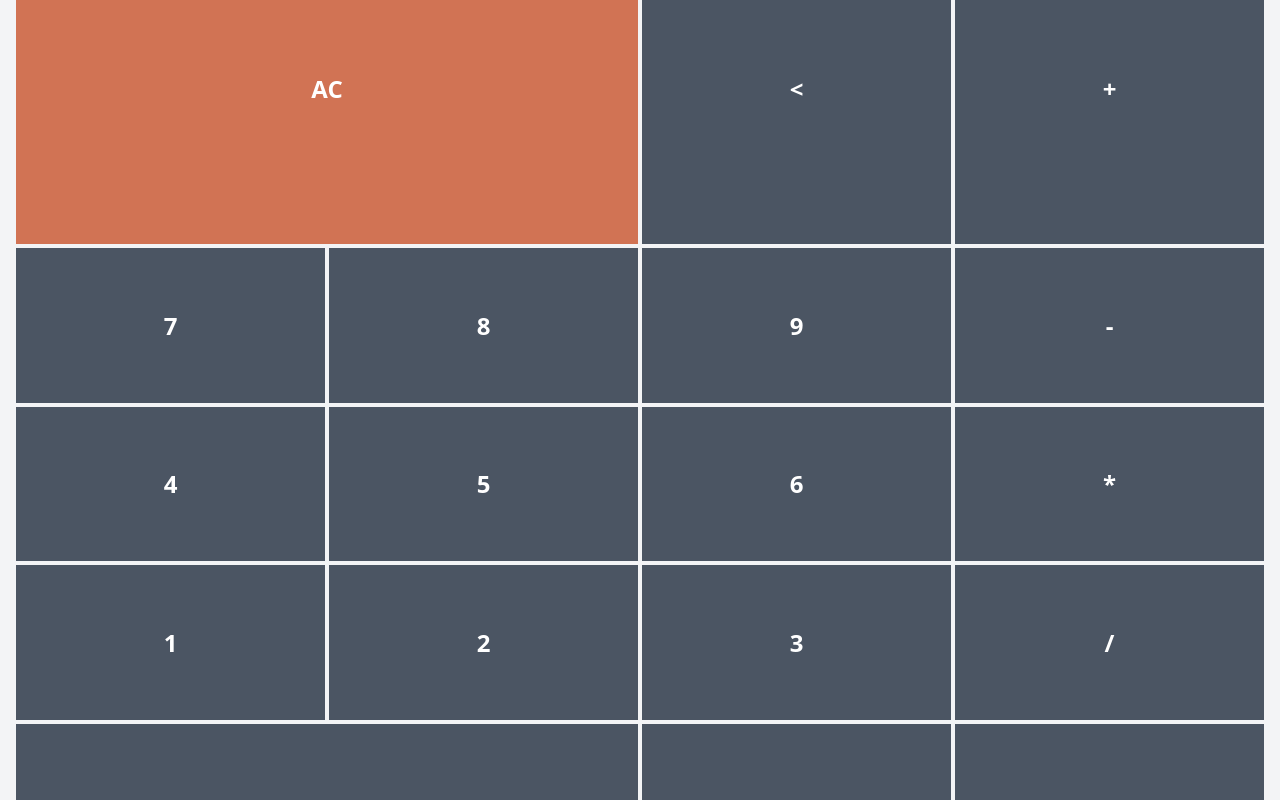
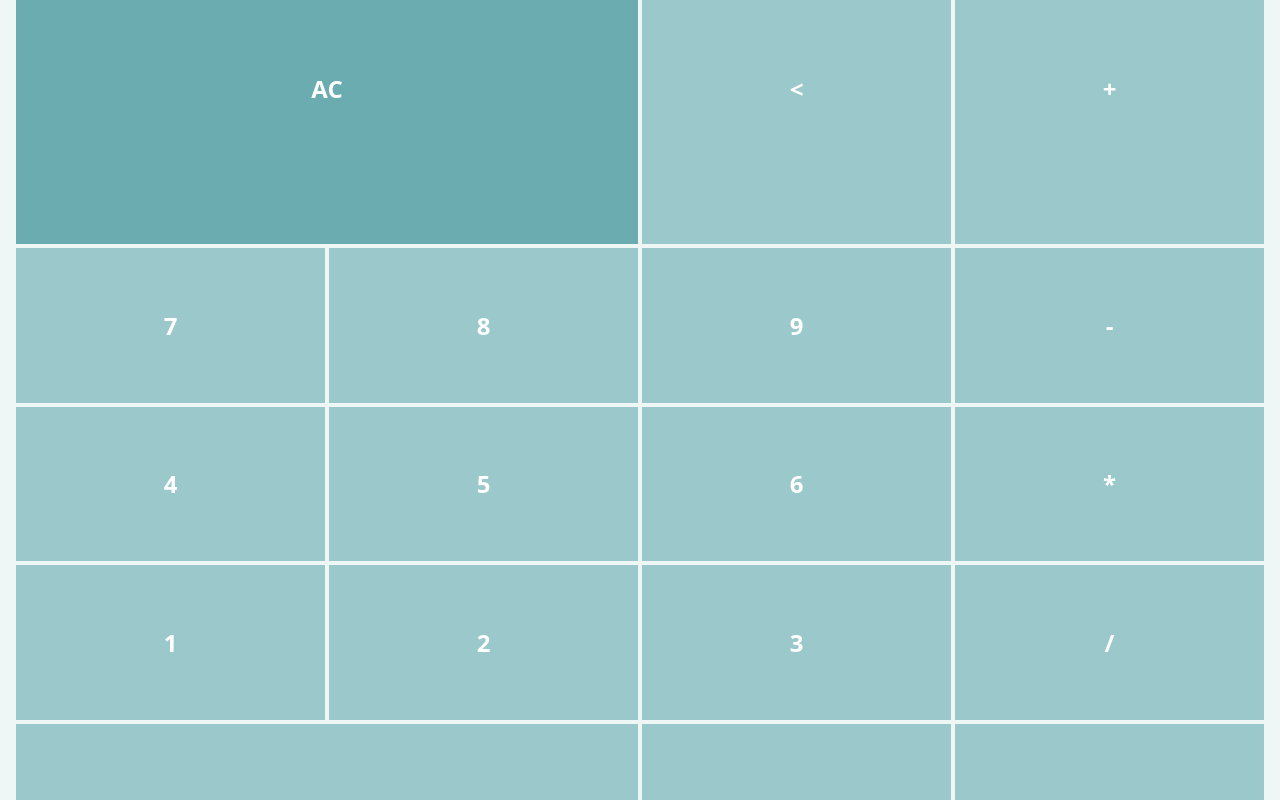
Before and after one commit to nguyencongcuong/calculator, a React (Create React App) app: page / in a window 1280 px wide. Shown: the top 800 px of the page. Built offline with nearby package versions, Linux system fonts and the light colour scheme.

Commit message:
Changed: calculator styles

```diff
--- a/src/components/Pad.js
+++ b/src/components/Pad.js
@@ -60,7 +60,7 @@ function Pad() {
                     e === "<" ? "key-back" :
                     `key-${e}`
                 }
-                style={{ background: `${e === "AC" && "#d17354"}` }}
+                style={{ background: `${e === "<" && (inputStatus ? "#9bc8ca" : "#6aacaf")}` }}
                 symbol={e}
                 onClick={() => handleClick(e)}
                 />
--- a/src/components/PadItem.js
+++ b/src/components/PadItem.js
@@ -4,7 +4,7 @@ function PadItem(props) {
     return (
         <div
             id={props.id}
-            className="bg-gray-600 text-white cursor-pointer aspect-w-2 aspect-h-1"
+            className="bg-cyan-600 text-white cursor-pointer aspect-w-2 aspect-h-1"
             style={props.style}
             onClick={props.onClick}>
             <div
--- a/src/components/Screen.js
+++ b/src/components/Screen.js
@@ -7,7 +7,7 @@ function Operator() {
 
     return (
         <span
-            style={{ color: `${inputStatus ? "green" : "red" }` }}
+            style={{ color: `${inputStatus ? "#6AACAF" : "#A32D38" }` }}
             className="text-lg h-10">
             {operator}
         </span>
@@ -17,7 +17,7 @@ function Operator() {
 function Result() {
     const result = useSelector(state => state.result)
     return (
-        <span className="text-4xl h-16">{result}</span>
+        <span className="text-4xl font-bold text-gray-800 h-16">{result}</span>
     )
 }
 
--- a/src/index.css
+++ b/src/index.css
@@ -2,7 +2,7 @@
 @tailwind components;
 @tailwind utilities;
 
-body { @apply bg-gray-100 h-screen }
+body { @apply bg-cyan-100 h-screen }
 #root { @apply h-screen flex flex-col justify-center items-center }
-#key-AC { @apply col-span-2 }
+#key-AC { @apply bg-cyan-900 col-span-2 }
 #key-0 { @apply col-span-2 }
```
